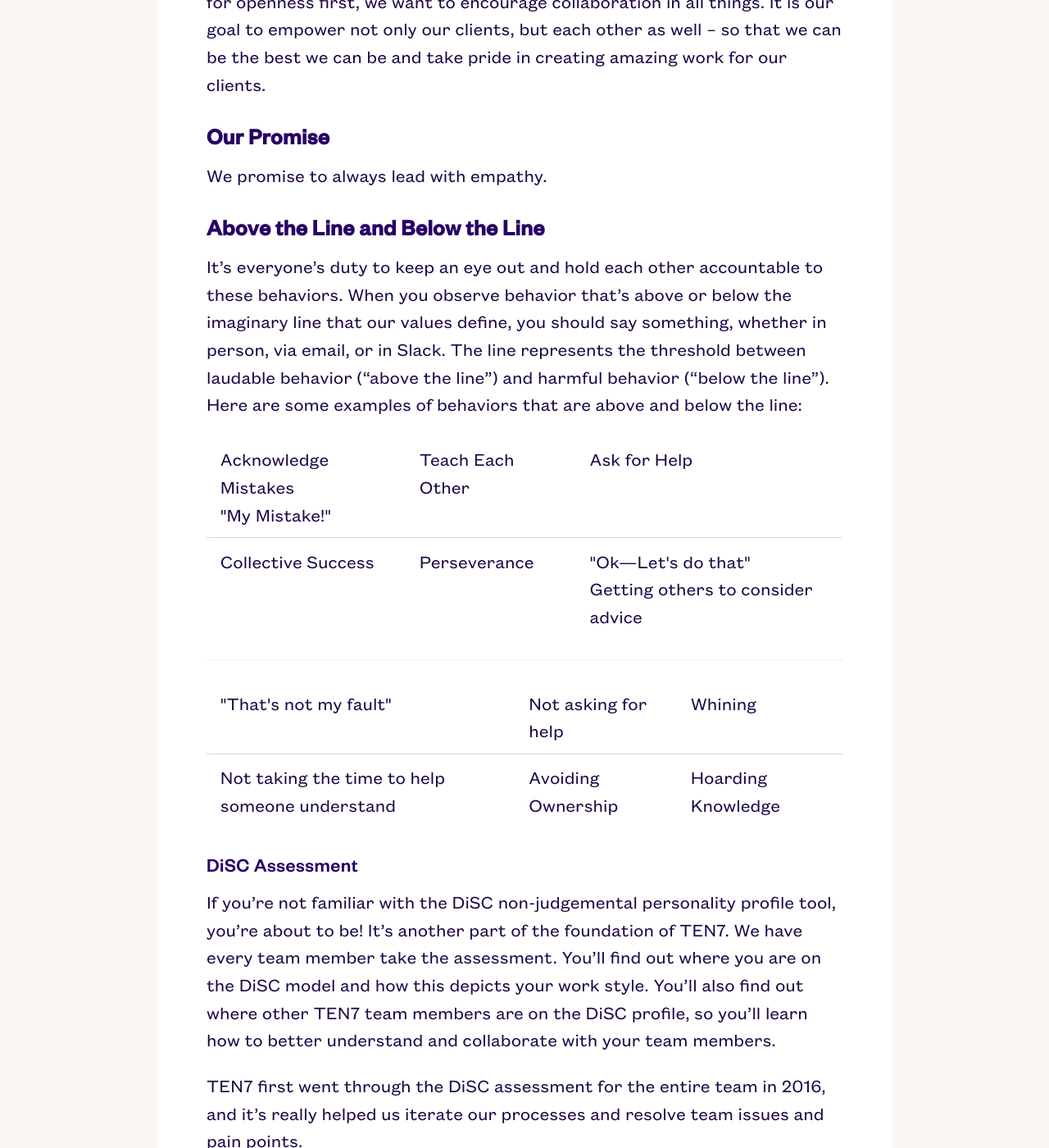
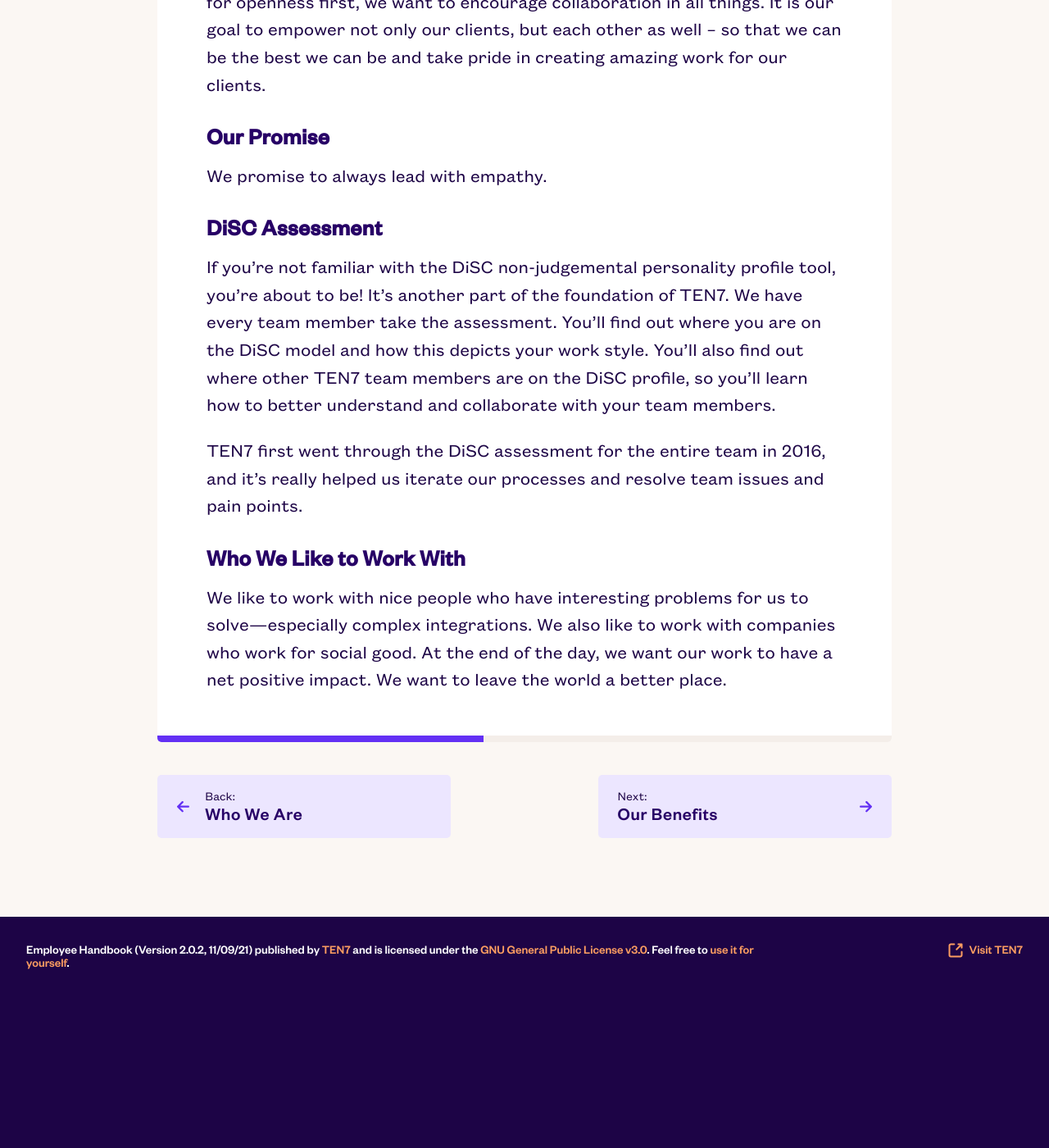
Before and after one commit to ten7/handbook.ten7.com, a Jekyll site: the page built from _pages/03_ourculture.md, in a window 1280 px wide and 1400 px high, scrolled down 1942 px. Shown: the whole window at 82% size. Built offline with Jekyll 4.4.1, drawn with Linux system fonts in a browser that asks for light colours; after the commit the page ends 3157 px from its top, so only the background shows below that.

Commit message:
Update 03_ourculture.md

```diff
--- a/_pages/03_ourculture.md
+++ b/_pages/03_ourculture.md
@@ -41,47 +41,12 @@ We recognize that our collective effort is more than just the sum of its parts.
 We promise to always lead with empathy.
 
 
-## Above the Line and Below the Line
-
-It’s everyone’s duty to keep an eye out and hold each other accountable to these behaviors. When you observe behavior that’s above or below the imaginary line that our values define, you should say something, whether in person, via email, or in Slack. The line represents the threshold between laudable behavior ("above the line") and harmful behavior ("below the line"). Here are some examples of behaviors that are above and below the line:
-<table>
-<tbody>
-<tr>
-<td>Acknowledge Mistakes<br/>"My Mistake!"</td>
-<td>Teach Each Other</td>
-<td>Ask for Help</td>
-</tr>
-<tr>
-<td>Collective Success</td>
-<td>Perseverance</td>
-<td>"Ok—Let's do that"<br/>Getting others to consider advice</td>
-</tr>
-</tbody>
-</table>
-___
-
-<table>
-<tbody>
-<tr>
-<td>"That's not my fault"</td>
-<td>Not asking for help</td>
-<td>Whining</td>
-</tr>
-<tr>
-<td>Not taking the time to help someone understand</td>
-<td>Avoiding Ownership</td>
-<td>Hoarding Knowledge</td>
-</tr>
-</tbody>
-</table>
-
-
-### DiSC Assessment
+## DiSC Assessment
 
 If you’re not familiar with the DiSC non-judgemental personality profile tool, you’re about to be! It’s another part of the foundation of TEN7. We have every team member take the assessment. You’ll find out where you are on the DiSC model and how this depicts your work style. You’ll also find out where other TEN7 team members are on the DiSC profile, so you’ll learn how to better understand and collaborate with your team members.
 
 TEN7 first went through the DiSC assessment for the entire team in 2016, and it’s really helped us iterate our processes and resolve team issues and pain points.
 
-### Who We Like to Work With
+## Who We Like to Work With
 
 We like to work with nice people who have interesting problems for us to solve—especially complex integrations. We also like to work with companies who work for social good. At the end of the day, we want our work to have a net positive impact. We want to leave the world a better place.
```
